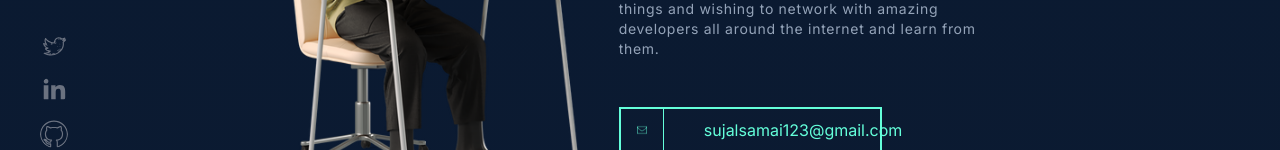
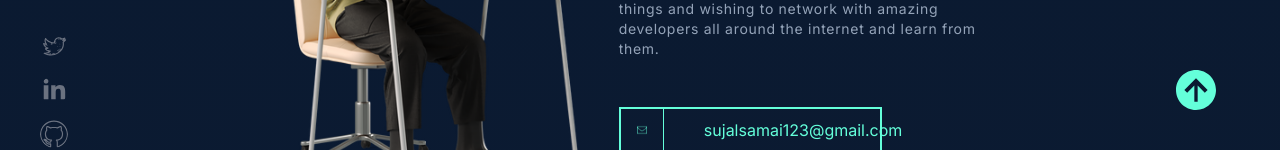
Before and after one commit to SujalSamai/Portfolio-V3, a React (Create React App) app: page / in a window 1280 px wide. Shown: the part 650-800 px from the top of the page. Built offline with nearby package versions, Linux system fonts and the light colour scheme; a web font is replaced by a local one.

Commit message:
Added top arrow

```diff
--- a/src/App.js
+++ b/src/App.js
@@ -9,10 +9,11 @@ import Contact from "./components/Contact";
 import Socials from "./components/Socials";
 import EmailSection from "./components/EmailSection";
 import HamburgerNav from "./components/HamburgerNav";
+import TopArrow from "./components/TopArrow";
 
 function App() {
   return (
-    <div className="bg-gradient-to-b from-bl to-lbl font-inter h-max">
+    <div id="app" className="bg-gradient-to-b from-bl to-lbl font-inter h-max">
       <div className="hidden lg:block">
         <Navbar />
       </div>
@@ -20,6 +21,7 @@ function App() {
         <HamburgerNav />
       </div>
       <EmailSection />
+      <TopArrow />
       <Hero />
       <Socials />
       <About />
--- a/src/components/HamburgerNav.js
+++ b/src/components/HamburgerNav.js
@@ -7,8 +7,8 @@ function HamburgerNav() {
   const [isNavOpen, setIsNavOpen] = useState(false);
   return (
     <nav
-      id="navbar"
-      className="w-full px-5 py-2 text-slate-50 flex justify-between items-center align-middle shadow-sm transition ease-out"
+      id="ham-navbar"
+      className="nav w-full px-5 py-2 text-slate-50 flex justify-between items-center align-middle shadow-sm transition ease-out"
     >
       <img
         className="logo w-[15%] md:w-[12%] hover:animate-spin"
--- a/src/components/MainProjects.js
+++ b/src/components/MainProjects.js
@@ -21,7 +21,7 @@ function MainProjectCard(props) {
     return (
       <div
         data-aos="fade-right"
-        data-aos-duration="2000"
+        data-aos-duration="1000"
         data-aos-easing="ease-in"
         className="flex py-16"
       >
--- a/src/components/Navbar.js
+++ b/src/components/Navbar.js
@@ -13,7 +13,7 @@ function Navbar() {
   return (
     <nav
       id="navbar"
-      className="w-full px-10 py-4 text-slate-50 flex items-center justify-between align-middle shadow-sm transition-all delay-300 ease-out"
+      className="nav w-full px-10 py-4 text-slate-50 flex items-center justify-between align-middle shadow-sm transition-all delay-300 ease-out"
     >
       <img
         className="logo w-[12%] md:w-[5%] hover:animate-spin"
--- a/src/components/Skills.js
+++ b/src/components/Skills.js
@@ -39,7 +39,7 @@ function SkillCard(props) {
     <div
       data-aos="fade-left"
       data-aos-easing="ease-in"
-      data-aos-duration="2000"
+      data-aos-duration="1000"
       className="my-5"
     >
       <h4 className="text-gr font-martian text-sm">{props.heading}</h4>
--- /dev/null
+++ b/src/components/TopArrow.js
@@ -0,0 +1,20 @@
+import top from "../assets/upward.svg";
+import Aos from "aos";
+import "aos/dist/aos.css";
+import { useEffect } from "react";
+
+export default function TopArrow() {
+  useEffect(() => {
+    Aos.init({ duration: 2000 });
+  }, []);
+
+  return (
+    <a
+      data-aos="fade-in"
+      className="fixed right-2 md:right-14 bottom-10 z-50"
+      href="#app"
+    >
+      <img className="w-4/6 md:w-5/6" src={top}></img>
+    </a>
+  );
+}
```
Also changed, not shown: src/assets/2.jpg (deleted), src/assets/upward.svg (added).
